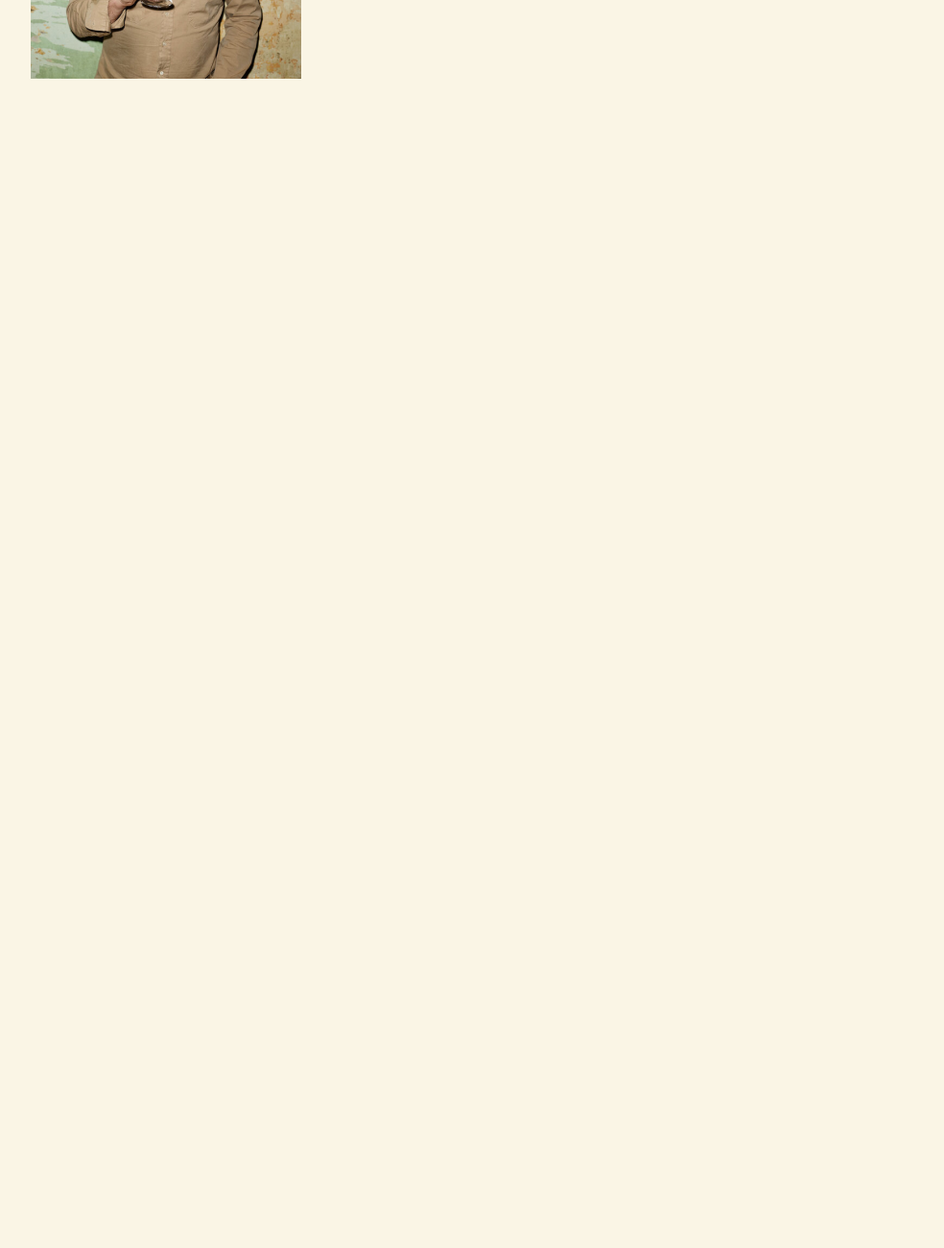
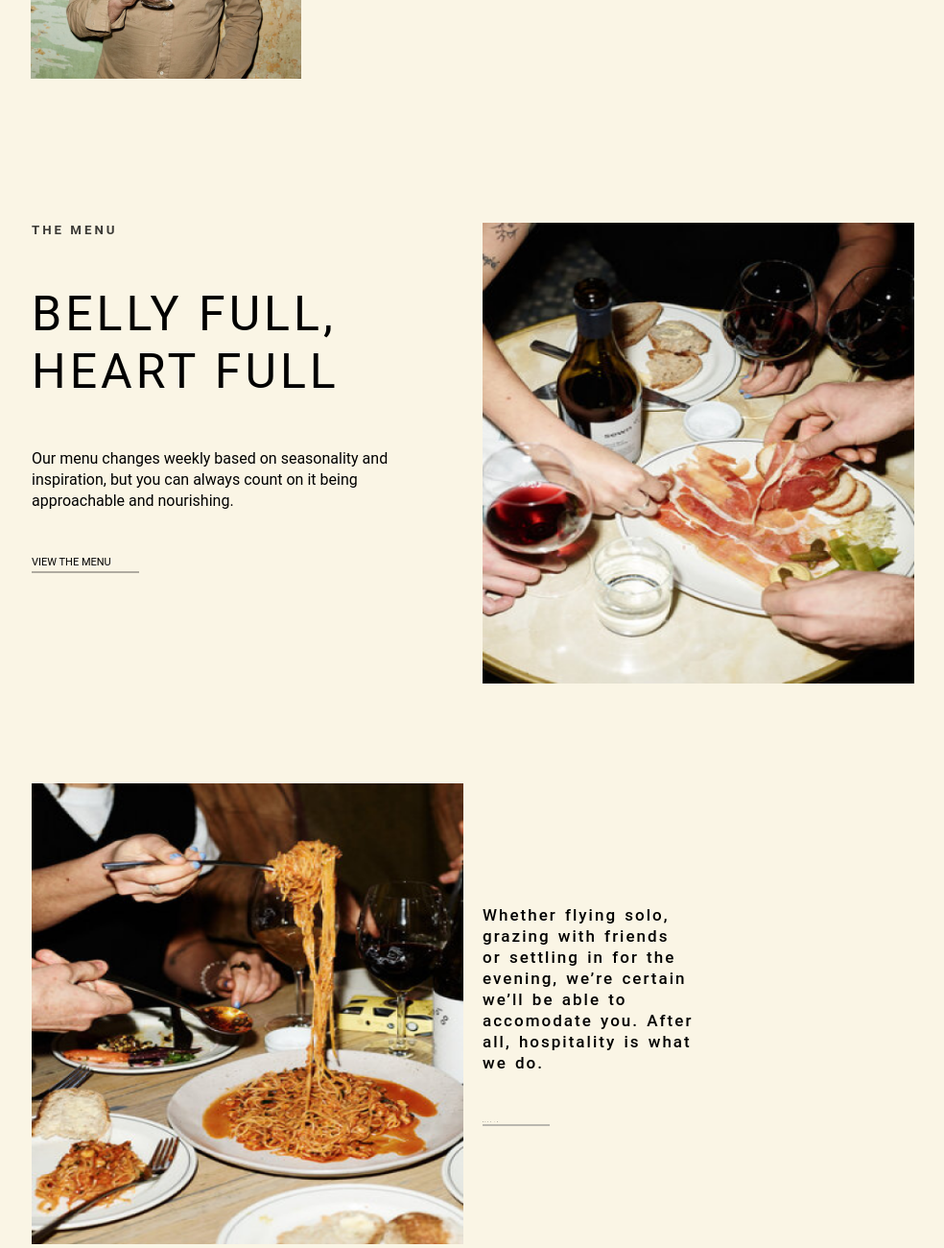
Before and after one commit to 01mehran/MyFirstLongDesign, a plain HTML site: page scr/index.html in a window 1280 px wide. Shown: the part 1958-3258 px from the top of the page at 96% size, without its empty margins (147-1131 px from the left). Before the commit the page ends 2040 px from the top, so only its background shows below. Drawn offline with Linux system fonts and the light colour scheme.

Commit message:
Done Second part

```diff
--- a/scr/index.html
+++ b/scr/index.html
@@ -55,5 +55,38 @@
         />
       </div>
     </section>
+    <section class="third-section">
+      <div class="third-section_parent">
+        <div class="third-section_FirstChild">
+          <div>
+            <h5 class="third-section_firsth">The Menu</h5>
+            <h1 class="third-section_secondh">BELLY FULL, HEART FULL</h1>
+            <p class="third-section_thirdh">
+              Our menu changes weekly based on seasonality and inspiration, but
+              you can always count on it being approachable and nourishing.
+            </p>
+            <span class="third-section_fourthh">VIEW THE MENU</span>
+            <hr class="third-section_hr" />
+          </div>
+          <div>
+            <img src="/images/IMAGE (4).png" alt="Dinner" />
+          </div>
+        </div>
+        <div class="third-section_SecondChild">
+          <div>
+            <img src="/images/IMAGE (5).png" alt="Dinner" />
+          </div>
+          <div class="bookIn-container">
+            <div class="third-section_fifthh">
+              Whether flying solo, grazing with friends or settling in for the
+              evening, we’re certain we’ll be able to accomodate you. After all,
+              hospitality is what we do.
+            </div>
+            <span>BOOK IN</span>
+            <hr />
+          </div>
+        </div>
+      </div>
+    </section>
   </body>
 </html>
--- a/scr/style.css
+++ b/scr/style.css
@@ -104,15 +104,90 @@ header div span:hover {
   text-align: left;
   font-weight: 600px;
 }
-.third-part_firstP{
+.third-part_firstP {
   font-size: 1.2px;
   text-align: center;
   letter-spacing: 1.5px;
 }
-.second-hr{
+.second-hr {
   width: 160px;
   border: 1px solid #2b2a2a85;
   margin-top: 5px;
   margin-bottom: 15px;
-
 }
+.third-section {
+  margin-top: 150px;
+}
+.third-section_parent {
+  padding: 0 180px;
+}
+.third-section_FirstChild {
+  display: flex;
+  justify-content: space-between;
+}
+.third-section_FirstChild img {
+  height: 480px;
+  width: 450px;
+}
+.third-section_SecondChild {
+  margin-top: 100px;
+  display: flex;
+  justify-content: space-between;
+}
+.third-section_SecondChild img {
+  width: 450px;
+  height: 480px;
+}
+.third-section_firsth {
+  text-transform: uppercase;
+  color: #000000c2;
+  letter-spacing: 3px;
+}
+.third-section_secondh {
+  margin: 50px 0;
+  width: 350px;
+  letter-spacing: 4px;
+  font-weight: 400;
+  line-height: 1.2;
+  font-size: 50px;
+}
+.third-section_thirdh {
+  width: 440px;
+  line-height: 1.4;
+  font-weight: 400;
+  margin-bottom: 40px;
+}
+.third-section_fourthh {
+  font-size: 11px;
+}
+.third-section_hr {
+  width: 112px;
+  border: 1px solid #0000004d;
+  margin-top: 2px;
+}
+.third-section_fifthh {
+  width: 220px;
+  line-height: 1.3;
+  font-weight: 500;
+  letter-spacing: 1px;
+  font-size: 17px;
+  letter-spacing: 2px;
+  word-spacing: 2px;
+  text-align: left;
+}
+.bookIn-container {
+  display: flex;
+  flex-direction: column;
+  margin-right: 230px;
+  justify-content: center;
+}
+.bookIn-container span {
+  margin-top: 50px;
+  font-size: 1px;
+  letter-spacing: 2px;
+}
+.bookIn-container hr {
+  width: 70px;
+  border: 1px solid rgba(128, 128, 128, 0.526);
+  margin-top: 2px;
+}
```
